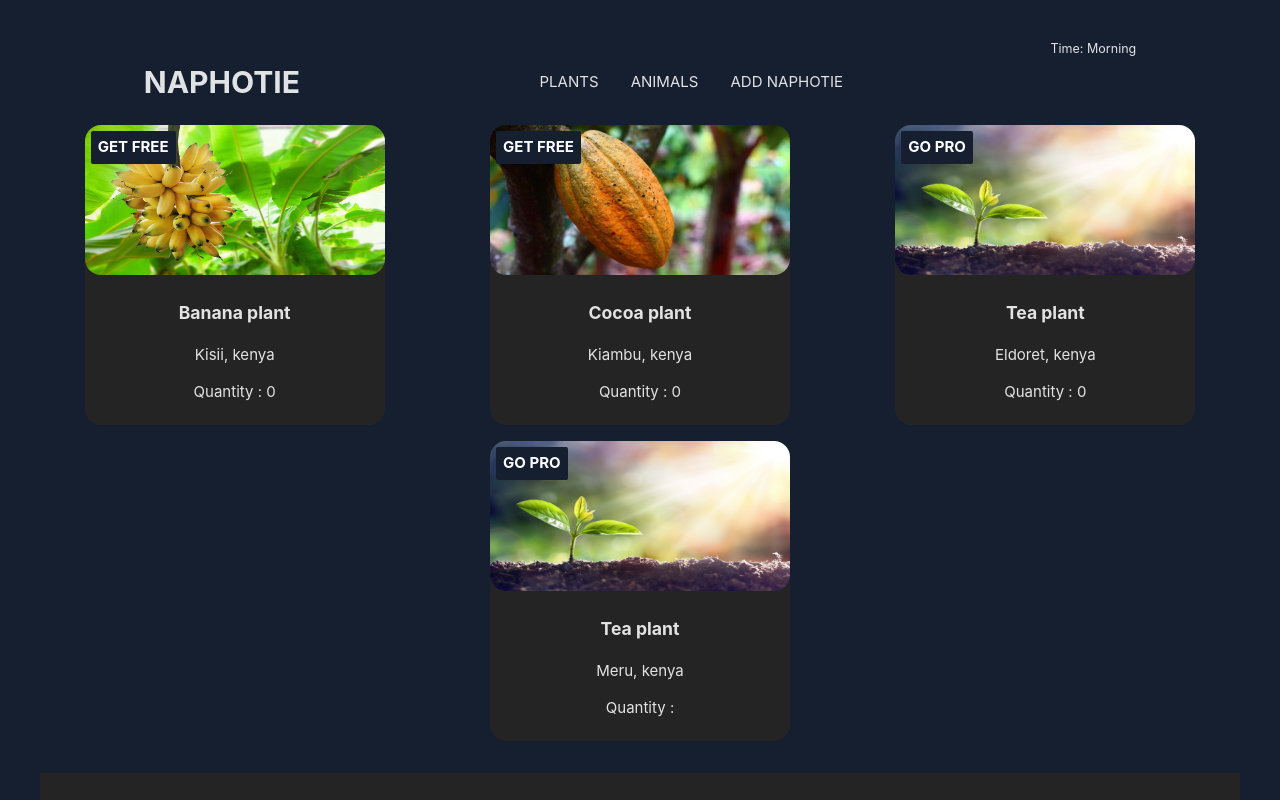
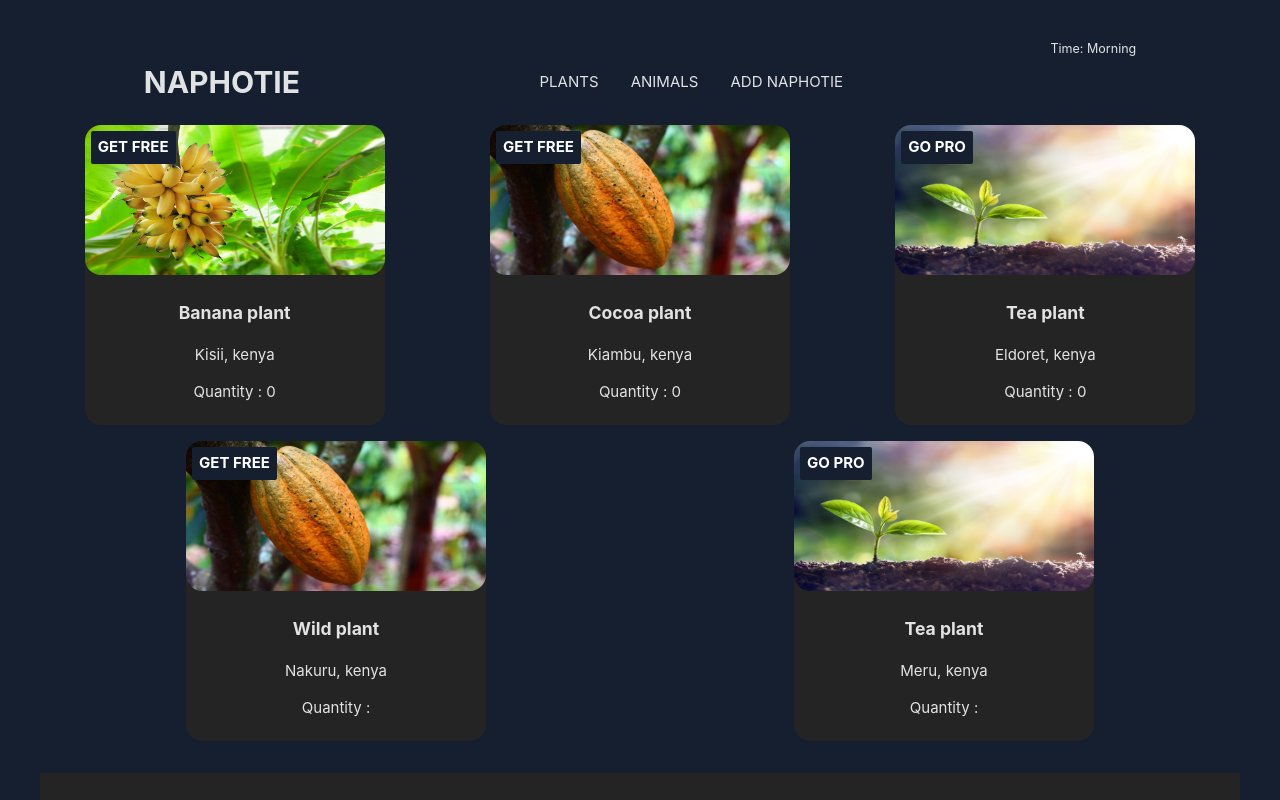
Before and after one commit to jmngandu/NAPHOTIE, a React (Vite) app in the folder naphotie/: page / in a window 1280 px wide. Shown: the top 800 px of the page. Built offline with nearby package versions, Linux system fonts and the light colour scheme.

Commit message:
naphotie

```diff
--- a/naphotie/src/Components/PlantsData.js
+++ b/naphotie/src/Components/PlantsData.js
@@ -128,13 +128,13 @@ export default [
   //   location: "Mombasa, kenya",
   //   openSpots: 3,
   // },
-  // {
-  //   id: 19,
-  //   image: "cocoa.jpg",
-  //   name: "Wild plant",
-  //   location: "Nakuru, kenya",
-  //   openSpots: 0,
-  // },
+  {
+    id: 19,
+    image: "cocoa.jpg",
+    name: "Wild plant",
+    location: "Nakuru, kenya",
+    openSpots: 0,
+  },
   {
     id: 20,
     image: "scaled.jpeg",
```
